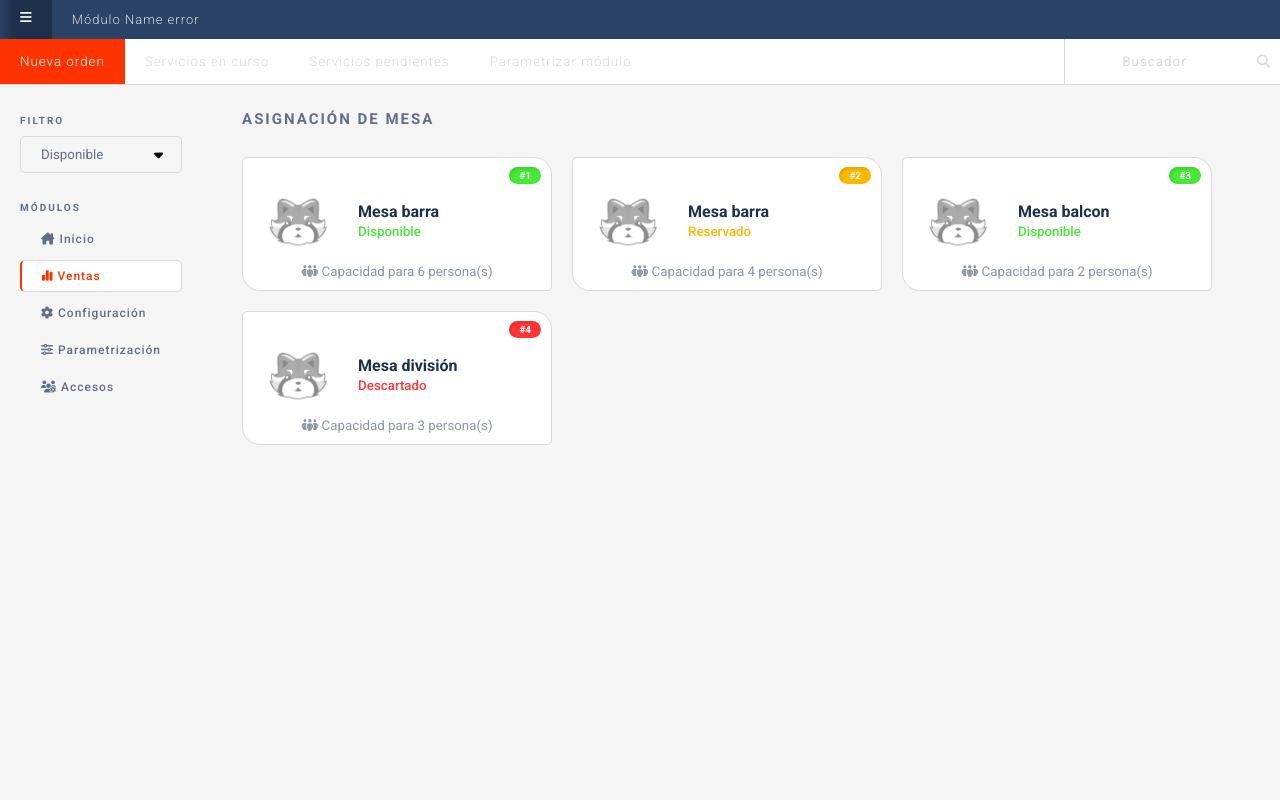
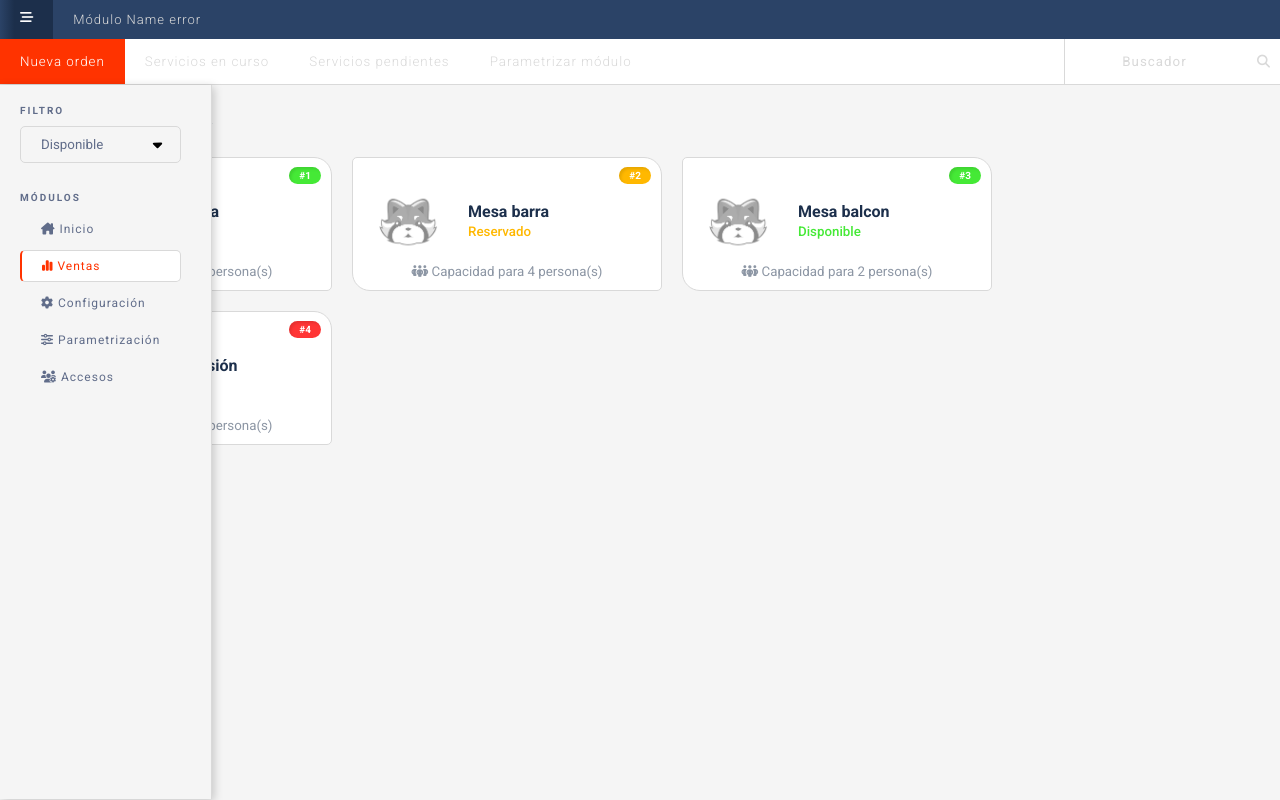
Before and after one commit to MarweeDev/FrontAccounting, an Angular app: page /sales/neworder in a window 1280 px wide. Both pictures are taken after a click on the button 25 px from the left and 17 px from the top of the page. Built offline with nearby package versions, Linux system fonts and the light colour scheme.

Commit message:
slider implementación

```diff
--- a/src/app/app.component.css
+++ b/src/app/app.component.css
@@ -1,7 +1,17 @@
-.row {
+.slider {
     height: calc(100vh - 106px);
+    max-width: fit-content;
+    position: fixed;
+    background-color: var(--background-primario);
+    border-right: 1px solid var(--color-texto-terciario);
+    z-index: 2;
+    padding: 10px 0px 10px 20px;
+    box-shadow: 2px 2px 9px rgba(0,0,0,.2);
 }
 
-.row .col:nth-child(1) { max-width: fit-content; }
-
-.row .col:nth-child(2) { position: relative; }
+.content {
+    height: calc(100vh - 120px);
+    position: relative;
+    justify-content: center;
+    padding: 20px 12px 10px 12px;
+}
--- a/src/app/app.component.html
+++ b/src/app/app.component.html
@@ -1,11 +1,10 @@
 <app-breadcrumbs></app-breadcrumbs>
 <app-nav></app-nav>
 
-<div class="row">
-    <div class="col" *ngIf="statusDisabledMain">
-        <app-mainlayout></app-mainlayout>
-    </div>
-    <div class="col">
-        <router-outlet></router-outlet>
-    </div>
+<div id="slider_left" class="slider animate__animated animate__fadeInLeft" *ngIf="statusDisabledMain">
+    <app-mainlayout></app-mainlayout>
 </div>
+
+<div class="content" (click)="OnHiddenBar()">
+    <router-outlet></router-outlet>
+</div>
--- a/src/app/app.component.ts
+++ b/src/app/app.component.ts
@@ -8,7 +8,7 @@ import { Component, OnInit } from '@angular/core';
 export class AppComponent implements OnInit {
 
   //Estado menu
-  statusDisabledMain : boolean = true;
+  statusDisabledMain : boolean = false;
 
   //#region Constructor
   constructor() {
@@ -18,4 +18,30 @@ export class AppComponent implements OnInit {
   }
   //#endregion
 
+  //#region methods
+  OnExpandBar(){
+    let element :any = document.getElementById('icon_btn_open');
+    if(element != undefined){
+      if (this.statusDisabledMain) {
+        this.statusDisabledMain = false;
+        element.className = "fa-solid fa-bars";
+        console.log("Close bar: ", this.statusDisabledMain);
+      }
+      else{
+        this.statusDisabledMain = true;
+        element.className = "fa-solid fa-bars-staggered";
+        console.log("Open bar: ", this.statusDisabledMain);
+      }
+    }
+  }
+  OnHiddenBar(){
+    let element :any = document.getElementById('icon_btn_open');
+    let elementSlider :any = document.getElementById('slider_left');
+    if(element != undefined && elementSlider != undefined){
+      element.className = "fa-solid fa-bars";
+      elementSlider.className = "slider animate__animated animate__fadeOutLeft";
+      setTimeout(()=>{this.statusDisabledMain = false;},1000);
+    }
+  }
+  //#endregion
 }
--- a/src/app/modules/sales/components/assignment/assignment.component.css
+++ b/src/app/modules/sales/components/assignment/assignment.component.css
@@ -93,17 +93,22 @@
     font-weight: 400;
     margin-bottom: 10px;
 }
+.alert-modal .container-modal .body-modal .container-txt {
+    text-align: center;
+}
 .alert-modal .container-modal .body-modal .container-txt input {
     color: rgb( 97, 109, 138);
     font-weight: 400;
     padding: 10px 20px;
+    margin-bottom: 5px;
     text-align: center;
     width: 90%;
     border: 1px solid var(--color-texto-terciario);
     outline: none;
 }
 .alert-modal .container-modal .body-modal .container-txt span {
-    padding: 10px;
+    opacity: .7;
+    font-size: 12px;
 }
 .alert-modal .container-modal .footer-modal {
     margin-top: 15px;
--- a/src/app/modules/sales/pages/neworder/neworder.component.css
+++ b/src/app/modules/sales/pages/neworder/neworder.component.css
@@ -1,14 +1,14 @@
 /**Toask*/
 .toask-success {
     position: absolute;
-    top: 0vh;
-    right: 0px;
+    top: 1rem;
+    right: 1rem;
     z-index: 2;
     border-left-width: 5px !important;
     border-left-color: var(--color-success) !important;
 }
 .toask-success {
-    width: 35%;
+    width: fit-content;
     height: fit-content;
     padding: 5px;
     box-shadow: 1px 1px 9px -4px rgba(0, 0, 0, 0.8);
--- a/src/app/modules/sales/sales.routing.ts
+++ b/src/app/modules/sales/sales.routing.ts
@@ -7,7 +7,7 @@ import { ActiveservicesComponent } from './pages/activeservices/activeservices.c
 import { PendingservicesComponent } from './pages/pendingservices/pendingservices.component';
 
 const routes: Routes = [
-    { path: 'neworder', component: NeworderComponent, title: 'Ventas' },
+    { path: 'neworder', component: NeworderComponent, title: 'Nueva orden' },
     { path: 'activeservices', component: ActiveservicesComponent, title: 'Servicios activos' },
     { path: 'pendingservices', component: PendingservicesComponent, title: 'Servicios pendientes' },
     { path: '**', redirectTo: 'neworder' }
--- a/src/app/shared/components/aside/mainlayout/mainlayout.component.css
+++ b/src/app/shared/components/aside/mainlayout/mainlayout.component.css
@@ -41,6 +41,7 @@ ul li button {
     font-size: 12px;
     width: 100%;
     text-align: start;
+    font-weight: unset;
 }
 ul li .active {
     cursor: pointer;
--- a/src/app/shared/components/header/breadcrumbs/breadcrumbs.component.css
+++ b/src/app/shared/components/header/breadcrumbs/breadcrumbs.component.css
@@ -36,7 +36,9 @@
     border: none;
     cursor: pointer;
 }
-.col1 button i { color: rgb(255, 255, 255) !important; }
+.col1 button i {
+    color: rgb(255, 255, 255) !important;
+}
 
 .col2 {
     grid-area: col2;
--- a/src/app/shared/components/header/breadcrumbs/breadcrumbs.component.html
+++ b/src/app/shared/components/header/breadcrumbs/breadcrumbs.component.html
@@ -1,7 +1,7 @@
 <section class="container">
     <div class="col1">
-        <button type="button">
-            <i class="fa-solid fa-bars"></i>
+        <button type="button" (click)="OnExpandBar()">
+            <i id="icon_btn_open" class="fa-solid fa-bars"></i>
             <!--fa-bars-staggered-->
         </button>
     </div>
--- a/src/app/shared/components/header/breadcrumbs/breadcrumbs.component.ts
+++ b/src/app/shared/components/header/breadcrumbs/breadcrumbs.component.ts
@@ -1,5 +1,6 @@
 import { Component, OnInit } from '@angular/core';
 import { ActivatedRoute, Router } from '@angular/router';
+import { AppComponent } from 'src/app/app.component';
 
 @Component({
   selector: 'app-breadcrumbs',
@@ -10,7 +11,7 @@ export class BreadcrumbsComponent implements OnInit {
 
   title : string = "Name error";
 
-  constructor(private route : ActivatedRoute) {
+  constructor(private route : ActivatedRoute, private app: AppComponent) {
 
     const titleDOM = this.route.snapshot.routeConfig?.title;
     if(titleDOM){ this.title = titleDOM.toString()}
@@ -19,4 +20,21 @@ export class BreadcrumbsComponent implements OnInit {
   ngOnInit(): void {
 
   }
+
+  //#region method
+  OnExpandBar(){
+    let element :any = document.getElementById('icon_btn_open');
+    if(element != undefined){
+      if (this.app.statusDisabledMain) {
+        this.app.OnHiddenBar();
+        console.log("Close bar: ", this.app.statusDisabledMain);
+      }
+      else{
+        this.app.statusDisabledMain = true;
+        element.className = "fa-solid fa-bars-staggered";
+        console.log("Open bar: ", this.app.statusDisabledMain);
+      }
+    }
+  }
+  //#endregion
 }
```
